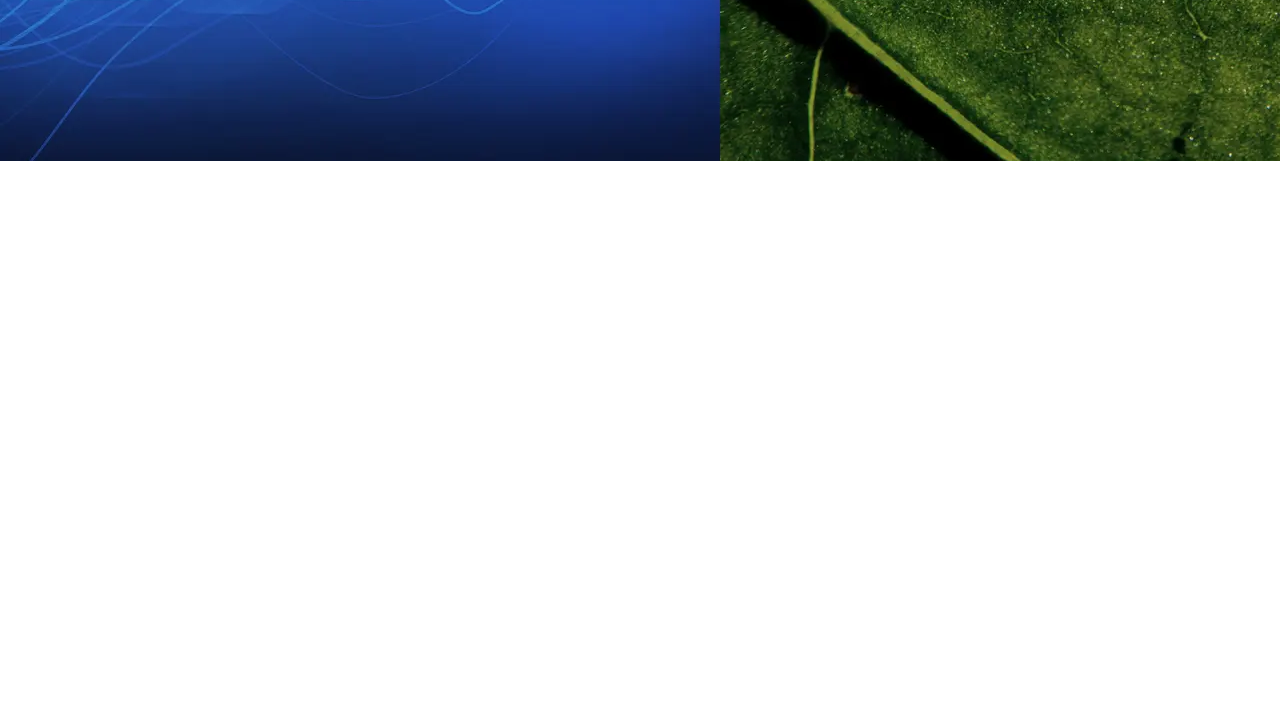
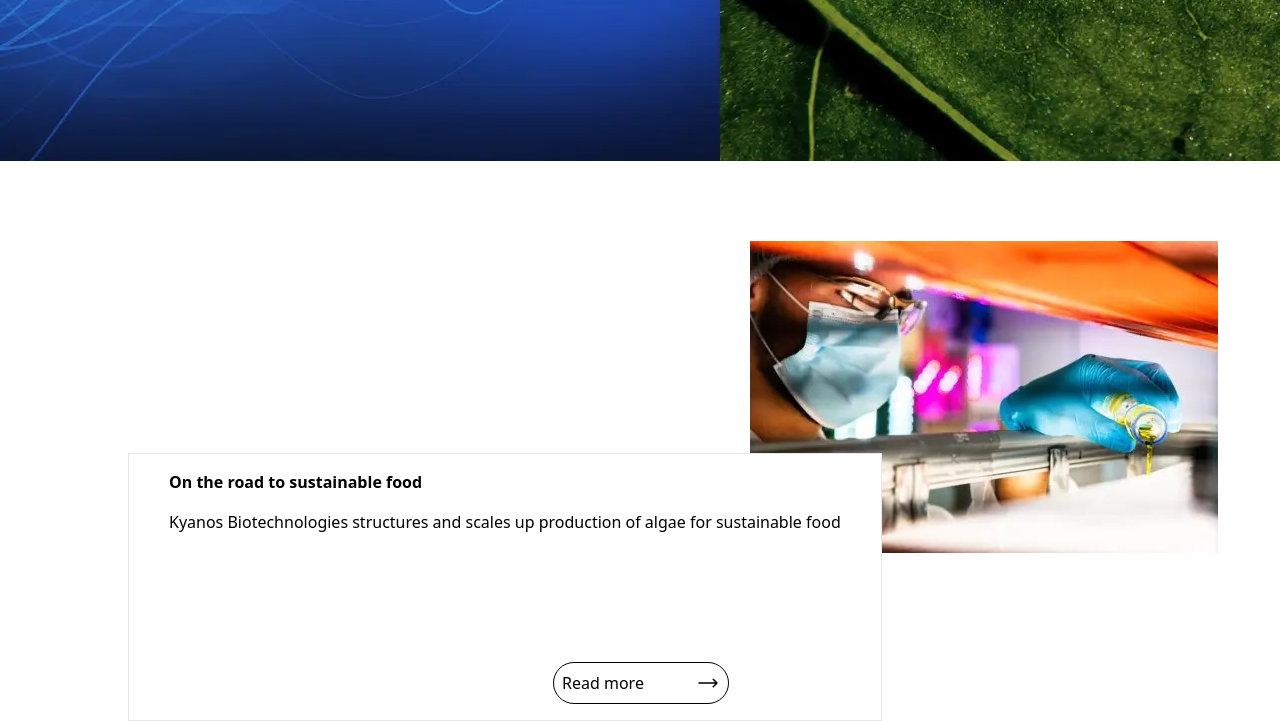
Before and after one commit to charite-uwatwembi/capGemini_clone, a website: page src/index.html in a window 1280 px wide. Shown: the part 539-1260 px from the top of the page. Before the commit the page ends 800 px from the top, so only its background shows below. Drawn offline with Linux system fonts and the light colour scheme.

Commit message:
second section

```diff
--- a/src/index.html
+++ b/src/index.html
@@ -6,8 +6,8 @@
     <title>Document</title>
     <link rel="stylesheet" href="output.css">
 </head>
-<body class="h-[700px] relative">
-    <div class="h-full" style="background-image: url('/images/backgrnd.webp');">
+<body class="h-[700px] ">
+    <div class="h-full relative" style="background-image: url('/images/backgrnd.webp');">
         <nav class="text-white flex justify-between px-20 ">
             <div class="flex gap-16 pt-12">
                 <div> <img src="/images/logo-white.svg" alt=""></div>
@@ -54,5 +54,25 @@
         </div>
 
     </div>
+    <section>
+        <div class="flex py-20  justify-between">
+            <div class="relative left-[750px] ">
+                <img src="/images/science.jpg" alt=""  class="zoom-image transform transition-transform duration-500 hover:scale-110">
+            </div>
+            <div class="border left-32  absolute bg-white space-y-32 py-4  px-10 -bottom-[460px]">
+                <div class="space-y-4">
+                    <h1 class="font-bold">On the road to sustainable food</h1>
+                <p>Kyanos Biotechnologies structures and scales up production of algae for sustainable food</p>
+                </div>
+                <div class="flex rounded-full border border-black py-2 px-2 ml-96 mr-28 justify-between hover:bg-green-400">
+                    <button class=" ">Read more</button><svg xmlns="http://www.w3.org/2000/svg" fill="none" viewBox="0 0 24 24" stroke-width="1.5" stroke="currentColor" class="w-6 h-6">
+                    <path stroke-linecap="round" stroke-linejoin="round" d="M17.25 8.25 21 12m0 0-3.75 3.75M21 12H3" />
+                  </svg>
+                  </div>
+            </div>
+
+
+        </div>
+    </section>
 </body>
 </html>
```
Also changed, not shown: images/science.jpg (added), src/output.css.
